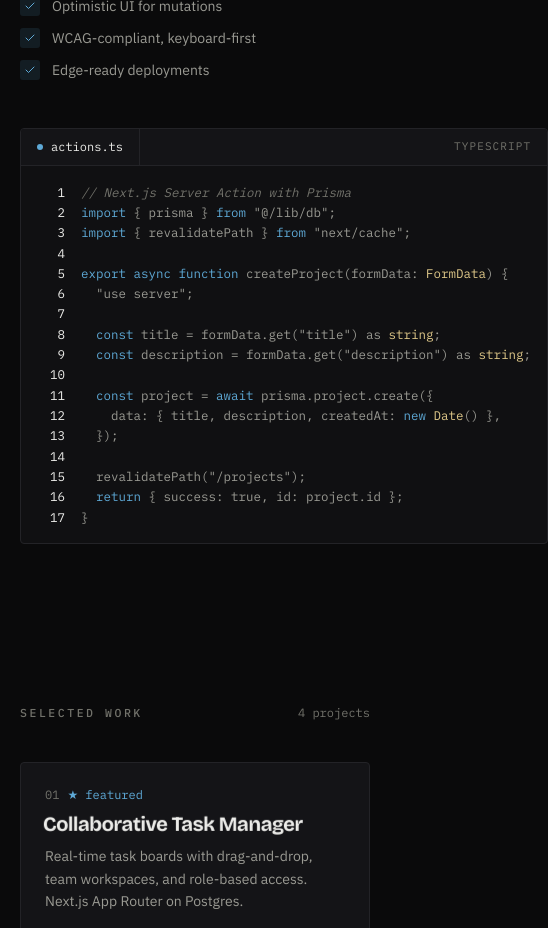
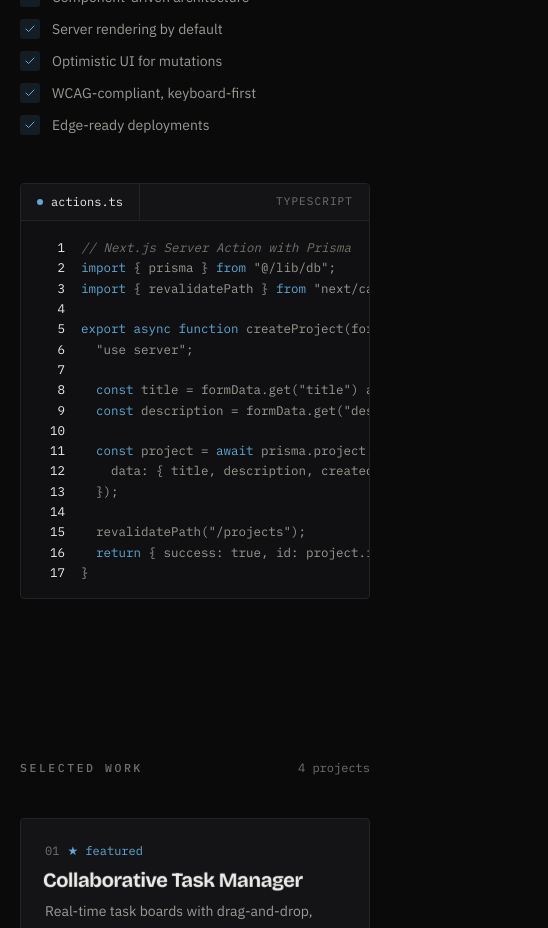
Before and after one commit to Koustav-github/portfolio, a Next.js app in the folder frontend/: page /webdev in a window 390 px wide. Shown: the part 1900-2828 px from the top of the page, 548 px wide, since content can reach past the window. Built offline with nearby package versions, Linux system fonts and the light colour scheme.

Commit message:
modified layout

```diff
--- a/frontend/app/layout.tsx
+++ b/frontend/app/layout.tsx
@@ -52,7 +52,7 @@ export default function RootLayout({
           <SmoothScroll>
             <div className="relative flex min-h-screen flex-col">
               <Navbar />
-              <main className="relative flex-1">{children}</main>
+              <main className="relative flex-1 overflow-x-clip">{children}</main>
               <SiteFooter />
             </div>
           </SmoothScroll>
--- a/frontend/app/webdev/page.tsx
+++ b/frontend/app/webdev/page.tsx
@@ -126,7 +126,7 @@ export default function WebDevPage() {
 
       {/* ── Code + principles ─────────────────────────────── */}
       <Reveal className="mx-auto max-w-shell wrap-gutter py-20">
-        <div className="grid gap-12 lg:grid-cols-[1fr_1.15fr] lg:items-start">
+        <div className="grid grid-cols-1 gap-12 lg:grid-cols-[1fr_1.15fr] lg:items-start">
           <motion.div variants={fadeUp}>
             <h2 className="eyebrow mb-5">How I write code</h2>
             <p className="font-display text-3xl leading-tight text-fg">
@@ -148,7 +148,7 @@ export default function WebDevPage() {
               ))}
             </ul>
           </motion.div>
-          <motion.div variants={fadeUp}>
+          <motion.div variants={fadeUp} className="min-w-0">
             <CodeBlock code={code} filename="actions.ts" lang="ts" label="TypeScript" />
           </motion.div>
         </div>
```
Also changed, not shown: 1 other file (tests, documents, lock files or other folders).
